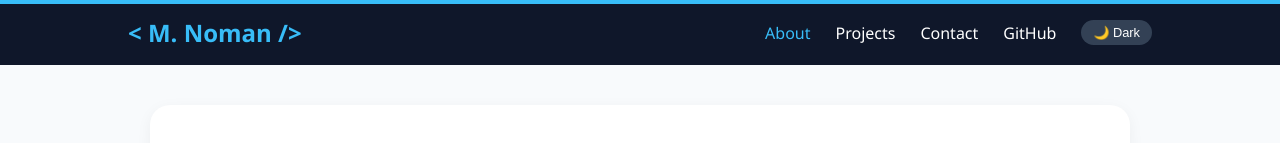
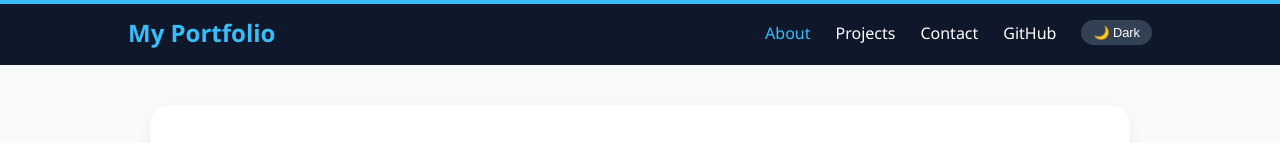
Before and after one commit to Muhammadnoman385/my_portfolio, a React (Vite) app: page / in a window 1280 px wide. Shown: the top 143 px of the page. Built offline with nearby package versions, Linux system fonts and the light colour scheme.

Commit message:
React code updated: projects section added

```diff
--- a/src/App.jsx
+++ b/src/App.jsx
@@ -100,7 +100,7 @@ function App() {
       </div>
 
       <nav className="navbar">
-        <div className="logo">&lt; M. Noman /&gt;</div>
+        <div className="logo"> My Portfolio</div>
         <button className="menu-btn" onClick={() => setIsMenuOpen(!isMenuOpen)}>☰</button>
         <ul className="nav-links">
           <li onClick={() => handleNavClick('home')} className={currentPage === 'home' ? 'active' : ''}>About</li>
```
